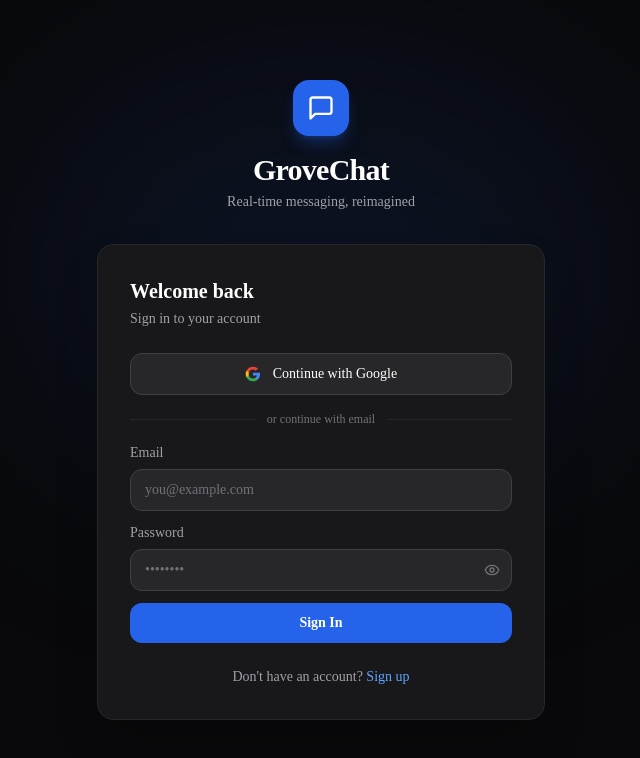
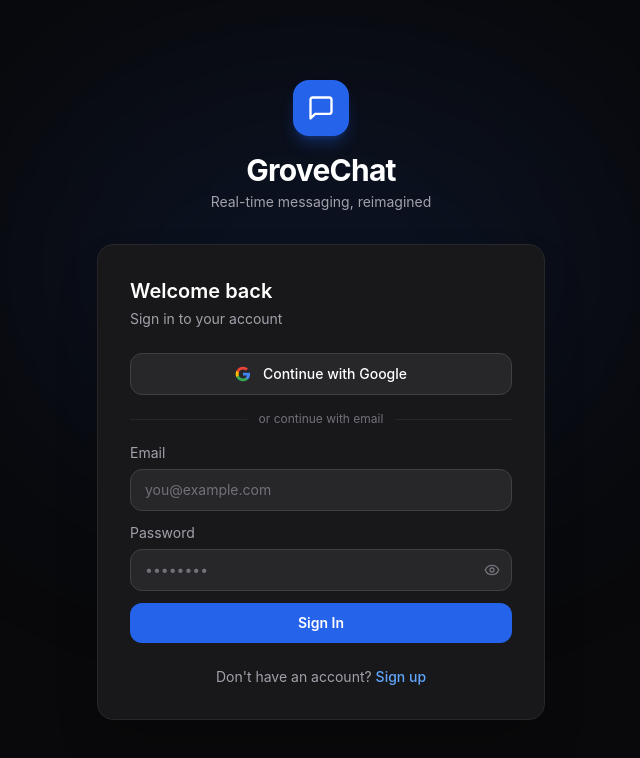
Before and after one commit to codervx55/GroveChat, a Next.js app in the folder chatwave/: page /auth/login in a window 1280 px wide. Shown: the top 758 px of the page, without its empty margins (319-959 px from the left). Built offline with nearby package versions, Linux system fonts and the light colour scheme.

Commit message:
Update globals.css

```diff
--- a/chatwave/app/globals.css
+++ b/chatwave/app/globals.css
@@ -1,74 +1,158 @@
-/* app/globals.css */
 @tailwind base;
 @tailwind components;
 @tailwind utilities;
 
+@import url('https://fonts.googleapis.com/css2?family=Inter:wght@300;400;500;600;700&display=swap');
+
 @layer base {
-  :root {
-    --background: 0 0% 3.9%;
-    --foreground: 0 0% 98%;
-    --card: 0 0% 5%;
-    --card-foreground: 0 0% 98%;
-    --border: 0 0% 15%;
-    --input: 0 0% 10%;
-    --primary: 217 91% 60%;
-    --primary-foreground: 0 0% 100%;
-    --muted: 0 0% 12%;
-    --muted-foreground: 0 0% 55%;
-    --accent: 217 91% 60%;
-    --accent-foreground: 0 0% 100%;
-    --ring: 217 91% 60%;
-    --radius: 0.75rem;
+  * {
+    box-sizing: border-box;
+    margin: 0;
+    padding: 0;
+  }
+
+  html {
+    font-family: 'Inter', system-ui, sans-serif;
+    -webkit-font-smoothing: antialiased;
+    -moz-osx-font-smoothing: grayscale;
+  }
+
+  body {
+    @apply bg-[#0a0a0f] text-zinc-100;
+    overflow: hidden;
+  }
+
+  ::-webkit-scrollbar {
+    width: 3px;
+    height: 3px;
+  }
+
+  ::-webkit-scrollbar-track {
+    background: transparent;
+  }
+
+  ::-webkit-scrollbar-thumb {
+    @apply bg-zinc-700/50 rounded-full;
+  }
+
+  ::-webkit-scrollbar-thumb:hover {
+    @apply bg-zinc-600;
   }
 }
 
-@layer base {
-  * { @apply border-zinc-800; }
-  body { @apply bg-zinc-950 text-zinc-100; }
-  ::-webkit-scrollbar { width: 4px; height: 4px; }
-  ::-webkit-scrollbar-track { @apply bg-transparent; }
-  ::-webkit-scrollbar-thumb { @apply bg-zinc-700 rounded-full; }
-  ::-webkit-scrollbar-thumb:hover { @apply bg-zinc-600; }
-}
+@layer components {
+  /* Message entrance animation */
+  .msg-enter {
+    animation: msgEnter 0.25s cubic-bezier(0.34, 1.56, 0.64, 1) forwards;
+  }
 
-@layer components {
-  /* Chat bubble animations */
-  .bubble-enter {
-    animation: bubbleIn 0.2s ease-out;
-  }
-  @keyframes bubbleIn {
-    from { opacity: 0; transform: translateY(6px) scale(0.97); }
-    to   { opacity: 1; transform: translateY(0)   scale(1); }
+  @keyframes msgEnter {
+    from {
+      opacity: 0;
+      transform: translateY(10px) scale(0.96);
+    }
+    to {
+      opacity: 1;
+      transform: translateY(0) scale(1);
+    }
   }
 
   /* Typing dots */
   .typing-dot {
-    @apply w-2 h-2 rounded-full bg-zinc-400 inline-block;
-    animation: typingBounce 1.4s infinite;
-  }
-  .typing-dot:nth-child(2) { animation-delay: 0.2s; }
-  .typing-dot:nth-child(3) { animation-delay: 0.4s; }
-  @keyframes typingBounce {
-    0%, 60%, 100% { transform: translateY(0); opacity: 0.4; }
-    30%           { transform: translateY(-5px); opacity: 1; }
+    @apply w-1.5 h-1.5 rounded-full bg-zinc-400;
+    animation: typingPulse 1.5s ease-in-out infinite;
   }
 
-  /* Online pulse */
-  .online-pulse {
-    @apply relative;
-  }
-  .online-pulse::after {
-    content: "";
-    @apply absolute bottom-0 right-0 w-2.5 h-2.5 rounded-full bg-emerald-500 ring-2 ring-zinc-950;
-    animation: onlinePulse 2s infinite;
-  }
-  @keyframes onlinePulse {
-    0%, 100% { opacity: 1; }
-    50%       { opacity: 0.6; }
+  .typing-dot:nth-child(2) {
+    animation-delay: 0.2s;
   }
 
-  /* Sidebar active item */
-  .sidebar-item-active {
-    @apply bg-zinc-800 border-l-2 border-blue-500;
+  .typing-dot:nth-child(3) {
+    animation-delay: 0.4s;
+  }
+
+  @keyframes typingPulse {
+    0%, 60%, 100% {
+      transform: translateY(0);
+      opacity: 0.4;
+    }
+    30% {
+      transform: translateY(-4px);
+      opacity: 1;
+    }
+  }
+
+  /* Online pulse ring */
+  @keyframes onlineRing {
+    0%, 100% { opacity: 1; transform: scale(1); }
+    50% { opacity: 0.7; transform: scale(1.1); }
+  }
+
+  .online-ring {
+    animation: onlineRing 2.5s ease-in-out infinite;
+  }
+
+  /* Glass effect */
+  .glass {
+    background: rgba(255, 255, 255, 0.03);
+    backdrop-filter: blur(20px);
+    -webkit-backdrop-filter: blur(20px);
+    border: 1px solid rgba(255, 255, 255, 0.06);
+  }
+
+  .glass-dark {
+    background: rgba(0, 0, 0, 0.4);
+    backdrop-filter: blur(20px);
+    -webkit-backdrop-filter: blur(20px);
+    border: 1px solid rgba(255, 255, 255, 0.05);
+  }
+
+  /* Gradient text */
+  .gradient-text {
+    background: linear-gradient(135deg, #60a5fa, #a78bfa);
+    -webkit-background-clip: text;
+    -webkit-text-fill-color: transparent;
+    background-clip: text;
+  }
+
+  /* Message bubble hover reactions */
+  .reaction-bar {
+    @apply opacity-0 scale-90 pointer-events-none;
+    transition: all 0.2s cubic-bezier(0.34, 1.56, 0.64, 1);
+  }
+
+  .msg-bubble:hover .reaction-bar {
+    @apply opacity-100 scale-100 pointer-events-auto;
+  }
+
+  /* Sidebar item hover */
+  .conv-item {
+    transition: all 0.15s ease;
+  }
+
+  .conv-item:hover {
+    transform: translateX(2px);
+  }
+
+  /* Input focus glow */
+  .input-glow:focus-within {
+    box-shadow: 0 0 0 1px rgba(96, 165, 250, 0.3), 0 0 20px rgba(96, 165, 250, 0.1);
+  }
+
+  /* Shimmer loading */
+  .shimmer {
+    background: linear-gradient(
+      90deg,
+      rgba(255,255,255,0.03) 25%,
+      rgba(255,255,255,0.07) 50%,
+      rgba(255,255,255,0.03) 75%
+    );
+    background-size: 200% 100%;
+    animation: shimmer 1.5s infinite;
+  }
+
+  @keyframes shimmer {
+    0% { background-position: -200% 0; }
+    100% { background-position: 200% 0; }
   }
 }
```
